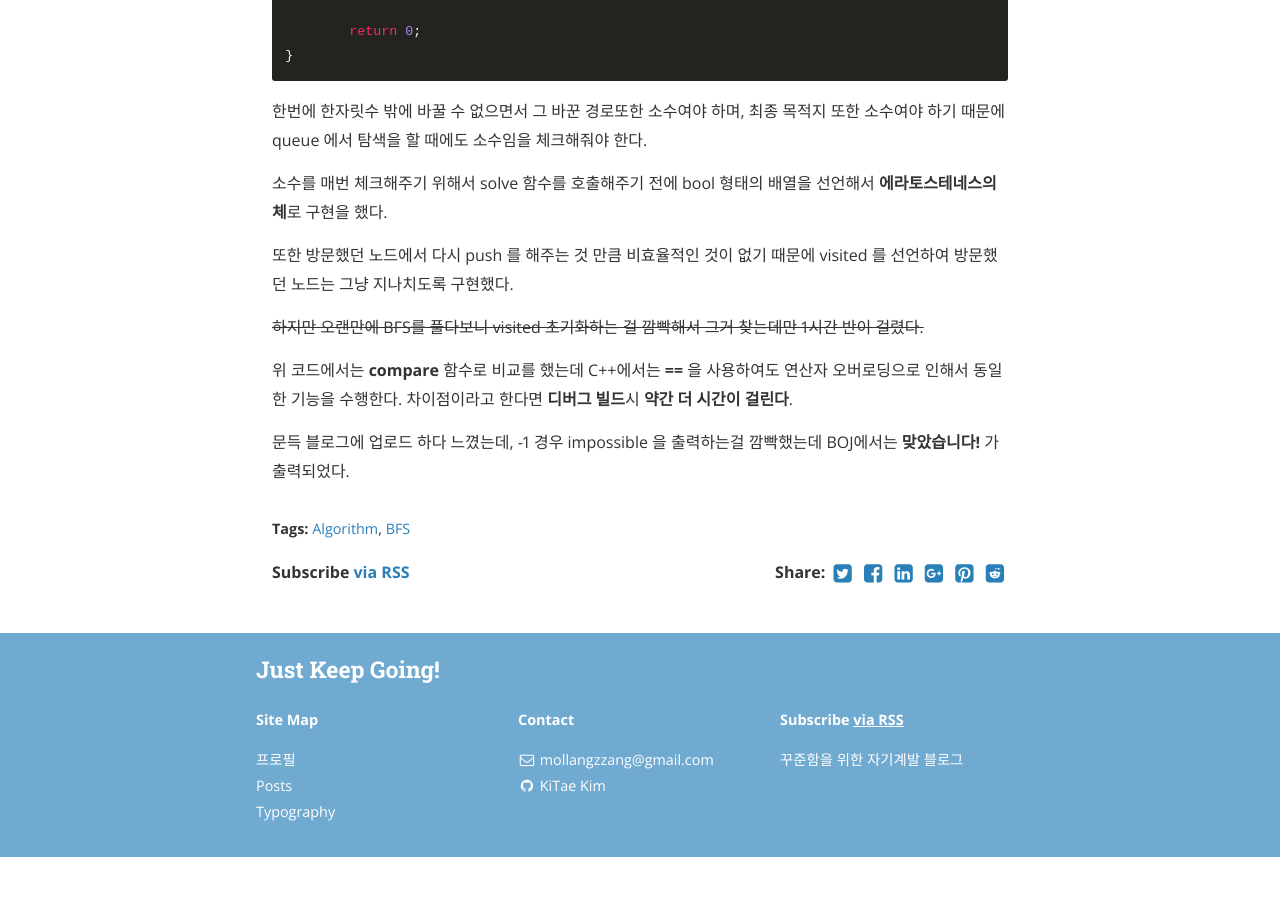
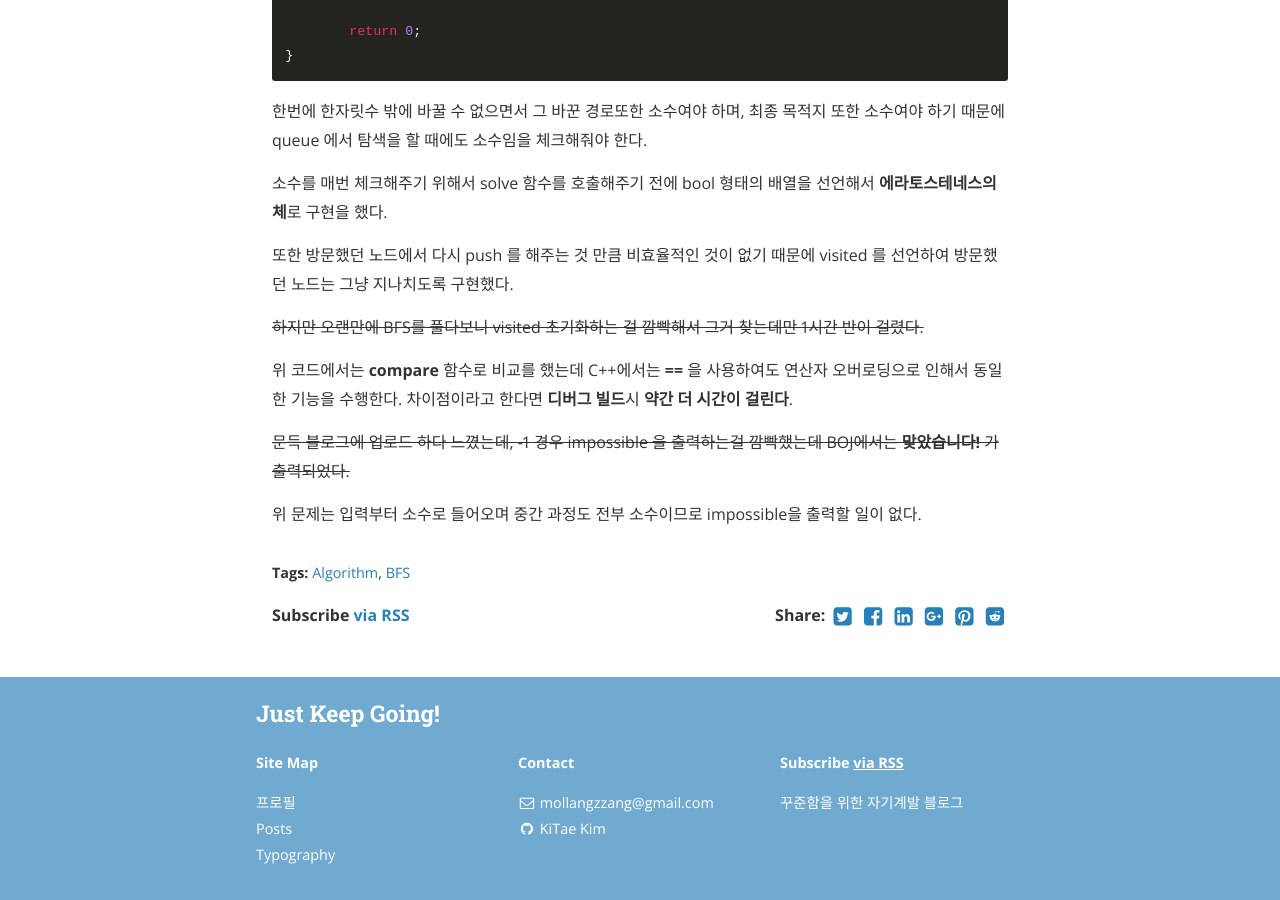
Before and after one commit to flash1117/flash1117.github.io, a Jekyll site: the page built from _posts/2019-11-15-BOJ 1963.markdown, in a window 1280 px wide and 900 px high, scrolled down 2481 px. Built offline with Jekyll 4.4.1, drawn with Linux system fonts in a browser that asks for light colours; nearby versions of some CDN libraries; before the commit the page ends 3338 px from its top, so only the background shows below that.

Commit message:
update BOJ

```diff
--- a/_posts/2019-11-15-BOJ 1963.markdown
+++ b/_posts/2019-11-15-BOJ 1963.markdown
@@ -102,4 +102,6 @@ int main() {
 
 위 코드에서는 **compare** 함수로 비교를 했는데 C++에서는 **==** 을 사용하여도 연산자 오버로딩으로 인해서 동일한 기능을 수행한다. 차이점이라고 한다면 **디버그 빌드**시 **약간 더 시간이 걸린다**.
 
-문득 블로그에 업로드 하다 느꼈는데, -1 경우 impossible 을 출력하는걸 깜빡했는데 BOJ에서는 **맞았습니다!** 가 출력되었다.
+~~문득 블로그에 업로드 하다 느꼈는데, -1 경우 impossible 을 출력하는걸 깜빡했는데 BOJ에서는 **맞았습니다!** 가 출력되었다.~~
+
+위 문제는 입력부터 소수로 들어오며 중간 과정도 전부 소수이므로 impossible을 출력할 일이 없다.
```
